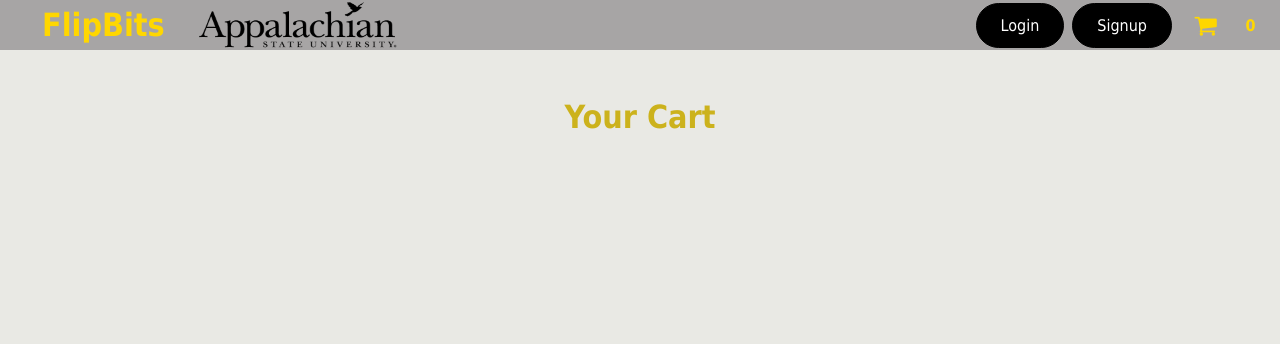
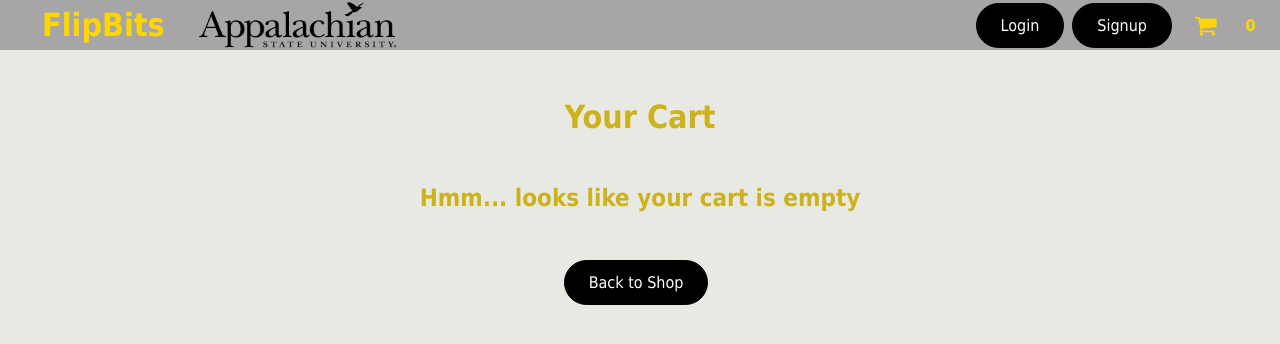
Before and after one commit to Nischinth-bot/flipbits4cs, a Vue app: page /cart in a window 1280 px wide. Shown: the top 344 px of the page. Built offline with nearby package versions, Linux system fonts and the light colour scheme.

Commit message:
Added hashkeys for cart item identification. Handling empty cart cases too.

```diff
--- a/src/components/cart/CartItem.vue
+++ b/src/components/cart/CartItem.vue
@@ -1,6 +1,7 @@
 <template>
   <div class="cart-item-alpha">
     <div class="cart-item">
+      <div class="item-img">img</div>
       <div class="description">
         {{ description }}
       </div>
@@ -12,7 +13,7 @@
       <div class="units">
         {{ units }}
       </div>
-      <button @click="removeItemFromCart(description)" class="remove-button">
+      <button @click="removeItemFromCart()" class="remove-button">
         Remove
       </button>
     </div>
@@ -27,12 +28,15 @@ export default {
     };
   },
   emits: ['updateCartCount'],
-  props: ['description', 'opts', 'price', 'units'],
+  props: ['description', 'opts', 'price', 'key__', 'units', 'imgLink'],
   methods: {
     removeItemFromCart() {
-      this.$store.commit('removeItemFromCart', this.description);
+      console.log(this.key__);
+      this.$store.commit('removeItemFromCart', this.key__);
       this.$emit('updateCartCount');
     },
+  },
+  mounted() {
   },
 };
 </script>
--- a/src/components/ui/forms/ClothesForm.vue
+++ b/src/components/ui/forms/ClothesForm.vue
@@ -60,13 +60,14 @@ export default {
         description: this.description,
         units: this.selectedUnits,
         price: this.price,
+        key: this.randomizedKey(this.description),
         opts: {
           color: this.selectedColor,
           size: this.selectedSize,
         },
       };
       //Add the CartItem object to cartItems in Vuex Store and then le
-      this.$store.commit('addItemToCart',addedToCart);
+      this.$store.commit('addItemToCart', addedToCart);
       this.$emit('itemsAddedToCart');
       this.$emit('close');
     },
--- a/src/main.js
+++ b/src/main.js
@@ -23,4 +23,21 @@ app.component('base-modal', BaseModal);
 app.use(store);
 app.use(router);
 
+app.mixin({
+  methods: {
+    randomizedKey(description) {
+      var res = '';
+      for (var i = 0; i < description.length; i++) {
+        res += String.fromCharCode(
+          Math.floor(
+            ((description.charCodeAt(i) + Math.random() * 10) >> 1) + 32
+          ) % 127
+        );
+      }
+      console.log(res);
+      return res;
+    }
+  }
+});
+
 app.mount('#app');
--- a/src/pages/CartPage.vue
+++ b/src/pages/CartPage.vue
@@ -2,6 +2,14 @@
   <div class="container">
     <div class="cart-alpha">
       <h1>Your Cart</h1>
+      <div class="empty-cart" v-if="cartItems.length === 0">
+        <h2>Hmm... looks like your cart is empty</h2>
+        <div class="button">
+          <base-button @click="$router.push('/shop')">
+            Back to Shop
+          </base-button>
+        </div>
+      </div>
       <!-- <div class="cart-header">
       <h3 class="name">Item Name</h3>
       <h3 class="desc">Description</h3>
@@ -11,7 +19,8 @@
       <!-- </div> -->
       <cart-item
         v-for="item in cartItems"
-      :key="item.description"
+        :key="item.key"
+        :key__="item.key"
         :description="item.description"
         :opts="item.opts"
         :price="item.price"
@@ -30,15 +39,16 @@ export default {
     cartItems() {
       return this.$store.getters.cartItems;
     },
+    cartIsEmpty() {
+      return this.$store.getters.cartIsEmpty;
+    },
   },
 };
 </script>
 
 <style scoped>
-
-.container{
+.container {
   display: flex;
-
 }
 .cart-alpha {
   display: flex;
@@ -47,7 +57,7 @@ export default {
   margin-left: auto;
   margin-right: auto;
   padding-top: 1rem;
-  animation: fade 1.0s ease-in-out;
+  animation: fade 1s ease-in-out;
 }
 
 .cart-header {
@@ -65,10 +75,25 @@ ul {
   list-style: none;
 }
 
-.item-list {
-}
-
 h1 {
   text-align: center;
 }
+
+.empty-cart h2 {
+  margin: 1rem;
+}
+.empty-cart {
+  display: flex;
+  flex-direction: column;
+  align-items: center;
+  margin-left: auto;
+  margin-right: auto;
+  justify-content: space-between;
+  width: 500px;
+  animation: fade 1s ease-in-out;
+}
+
+.button {
+  margin-top: 2rem;
+}
 </style>
--- a/src/pages/NotFound.vue
+++ b/src/pages/NotFound.vue
@@ -2,7 +2,7 @@
   <section>
       <h2>Page not found</h2>
       <p>
-        This page could not be found - maybe check out all our
+        This page could not be found.
       </p>
   </section>
 </template>
--- a/src/store/shop/index.js
+++ b/src/store/shop/index.js
@@ -13,32 +13,16 @@ export default {
           type: 'clothing',
           price: 25,
           link: 'burberry.png',
-          units_remaining: 100
+          units_remaining: 10
         },
         {
           description: 'App State FlipBits Coffee Mug',
-          key: 'mug',
+          key: 'App State FlipBits Coffee Mug',
           type: 'misc',
           price: 15,
           link: 'mug.png',
-          units_remaining: 100
+          units_remaining: 15
         },
-        {
-          description: 'App State Unisex M/F Computer Science T-shirt',
-          key: 'App State Unisex M/F Computer Science T-shirt',
-          type: 'clothing',
-          price: 25,
-          link: 'burberry.png',
-          units_remaining: 100
-        },
-        {
-          description: 'App State FlipBits Coffee Mug',
-          key: 'mug',
-          type: 'misc',
-          price: 15,
-          link: 'mug.png',
-          units_remaining: 100
-        }
       ]
     };
   },
--- a/src/store/user/cart/getters.js
+++ b/src/store/user/cart/getters.js
@@ -1,8 +1,11 @@
 export default {
-    cartItems(state){
-        return state.cartItems;
-    },
-    numCartItems(state){
-        return state.cartItems.length;
-    }
-}
+  cartItems(state) {
+    return state.cartItems;
+  },
+  numCartItems(state) {
+    return state.cartItems.length;
+  },
+  cartIsEmpty(state) {
+    return state.cartItems.length === 0;
+  }
+};
--- a/src/store/user/cart/mutations.js
+++ b/src/store/user/cart/mutations.js
@@ -3,17 +3,14 @@ export default {
     state.cartItems.push(item);
     state.numItems += 1;
   },
-  removeItemFromCart(state, desc) {
+  removeItemFromCart(state, key) {
     for (const item of state.cartItems) {
-      console.log(item);
-      console.log(desc === item.description);
-      if (item.description === desc) {
+      if (item.key === key) {
         const idx = state.cartItems.indexOf(item);
-        console.log(idx);
         state.cartItems.splice(idx, 1);
+        state.numItems -= 1;
+        return;
       }
-      console.log(state.cartItems);
-      state.numItems -= 1;
     }
   }
 };
```
Lines whose indentation alone changed are shown as unchanged.
